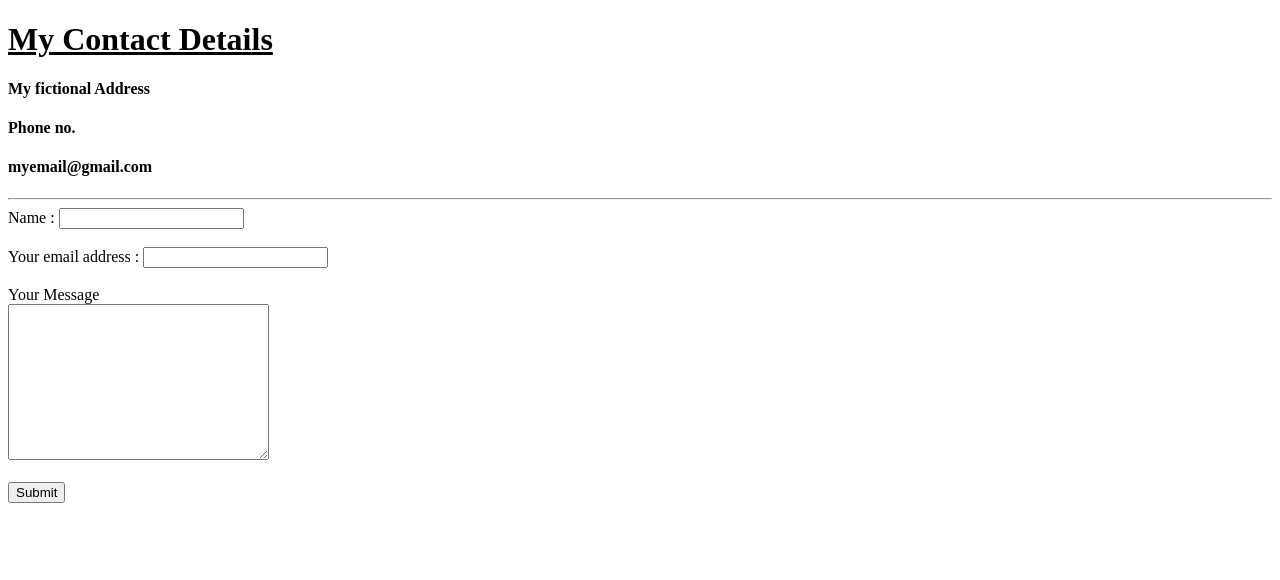
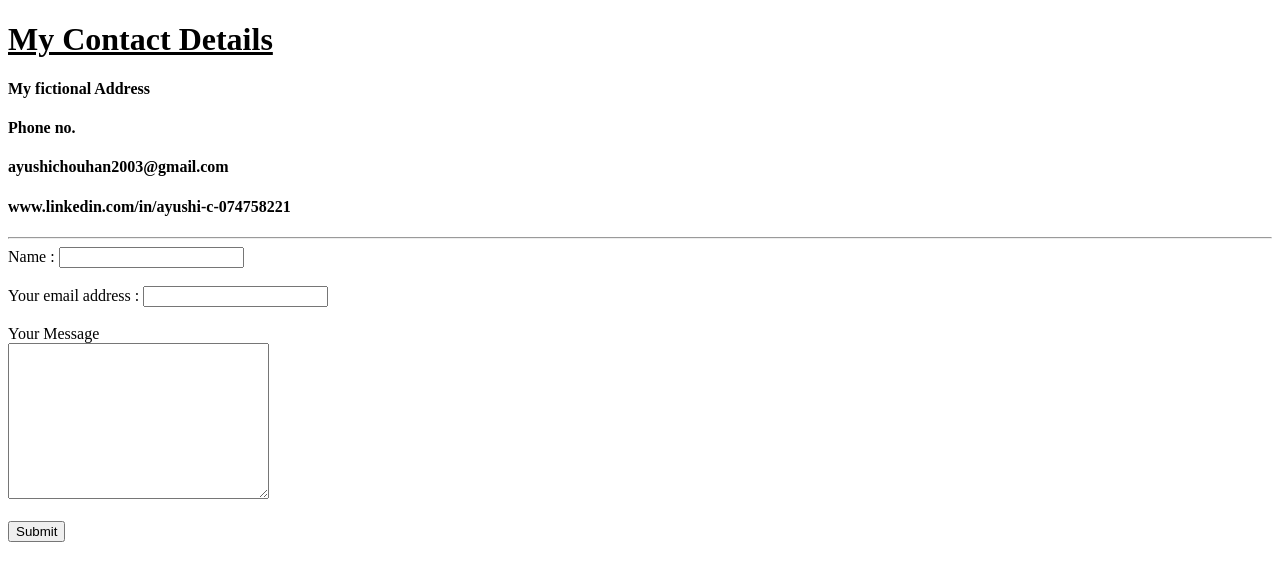
Before and after one commit to Ayu1C/Personal-Site, a plain HTML site: page contact_me.html in a window 1280 px wide. Drawn offline with Linux system fonts and the light colour scheme.

Commit message:
Update contact_me.html

```diff
--- a/contact_me.html
+++ b/contact_me.html
@@ -10,7 +10,8 @@
     <h1><u> My Contact Details</u></h1>
     <p><h4>My fictional Address</h4></p>
     <p><h4>Phone no.</h4></p>
-    <p><h4>myemail@gmail.com</h4></p>
+    <p><h4>ayushichouhan2003@gmail.com</h4></p>
+    <p><h4>www.linkedin.com/in/ayushi-c-074758221</h4></p>
     <hr>
     <form action="mailto:ayushichouhan2003@gmail.com" method="post" enctype="text/plain">
         <label for=" Your Name">Name :</label>
```
